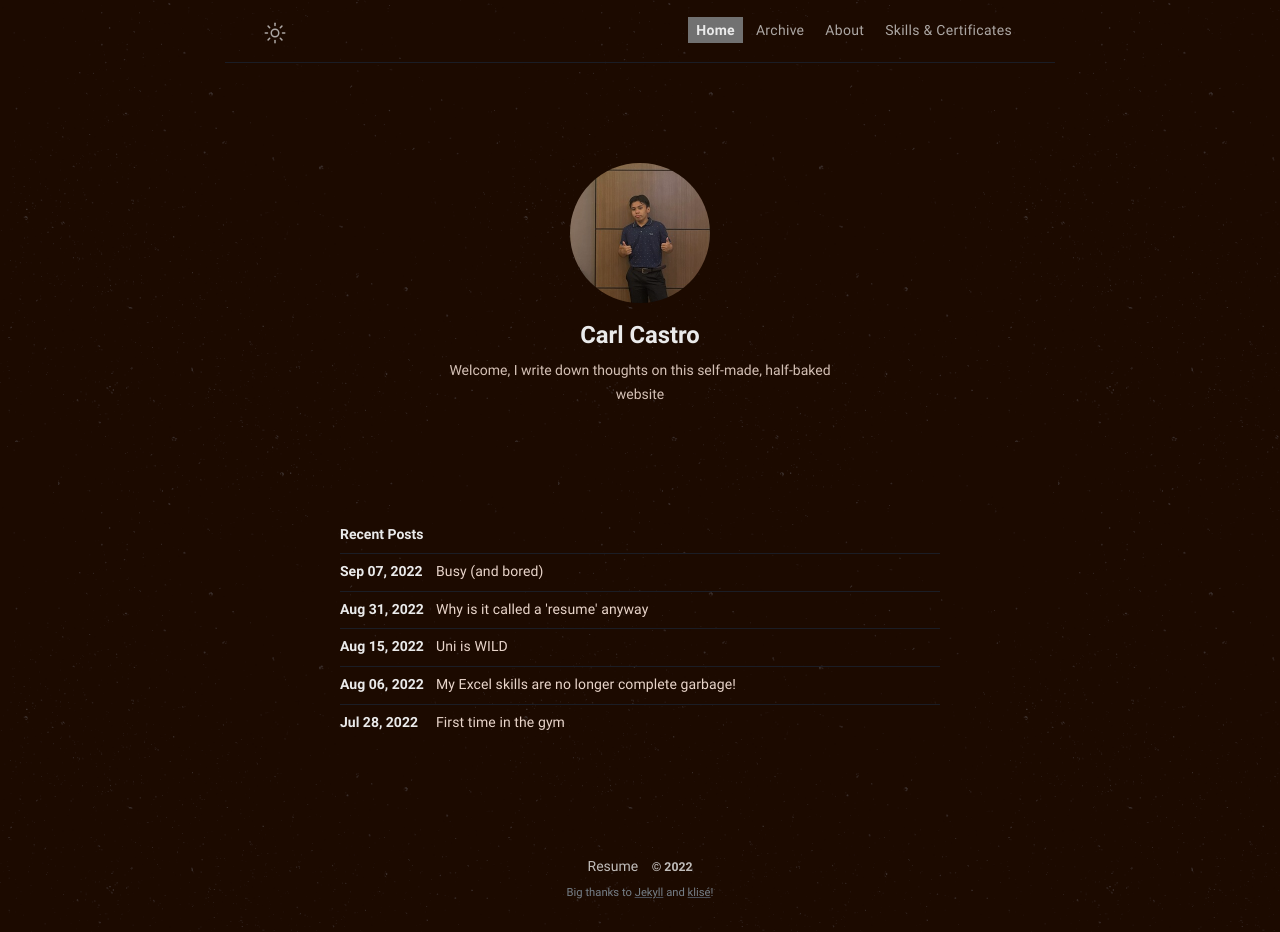
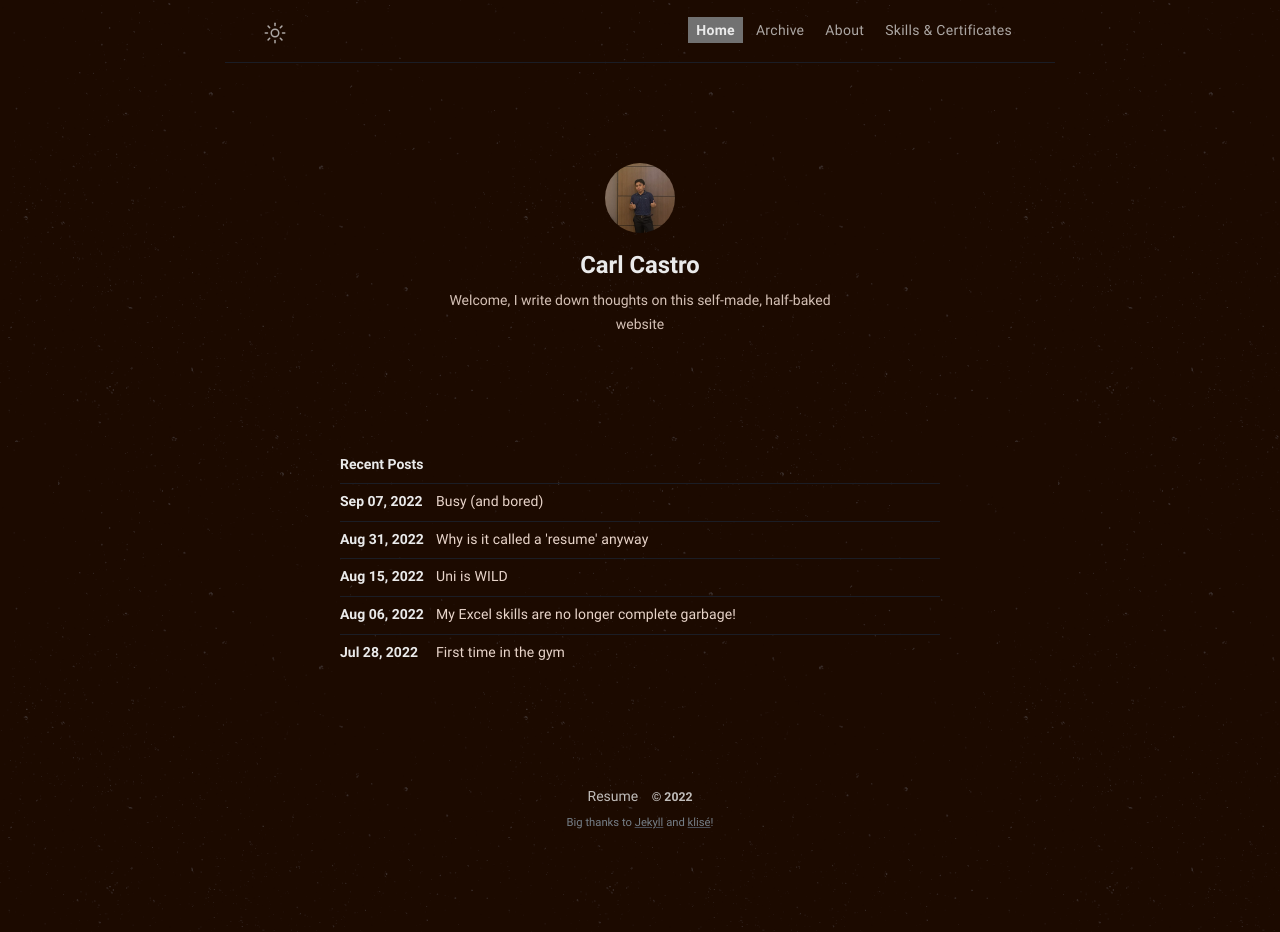
Before and after one commit to philippines69/carlcastroarchives, a Jekyll site: the page built from index.md, in a window 1280 px wide. Built offline with Jekyll 4.4.1, drawn with Linux system fonts in a browser that asks for light colours.

Commit message:
Update _layout.scss

```diff
--- a/_sass/klise/_layout.scss
+++ b/_sass/klise/_layout.scss
@@ -190,8 +190,8 @@
   }
 
   .author-avatar {
-    width: 140px;
-    height: 140px;
+    width: 70px;
+    height: 70px;
     border-radius: 100%;
     user-select: none;
     background-color: $black;
```
